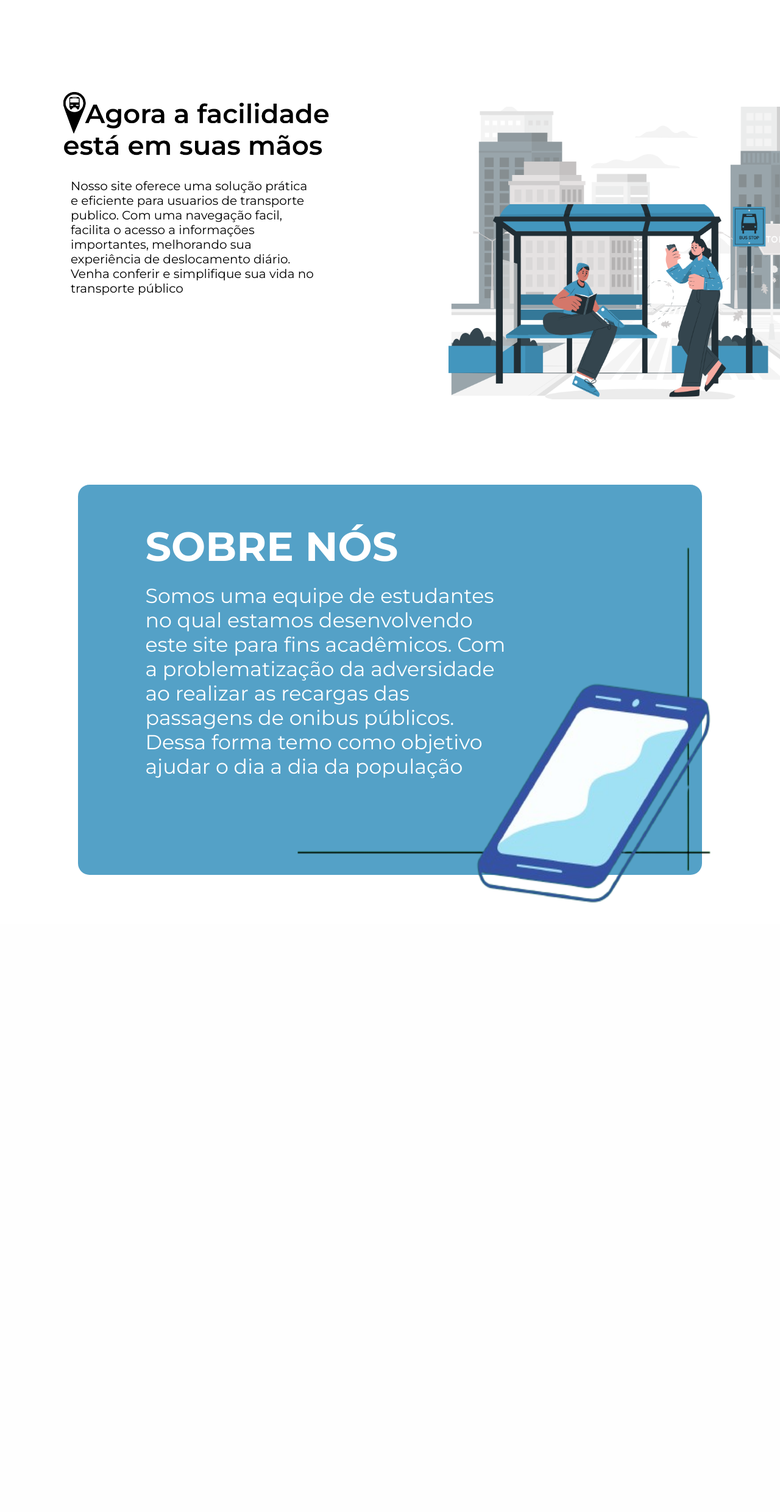
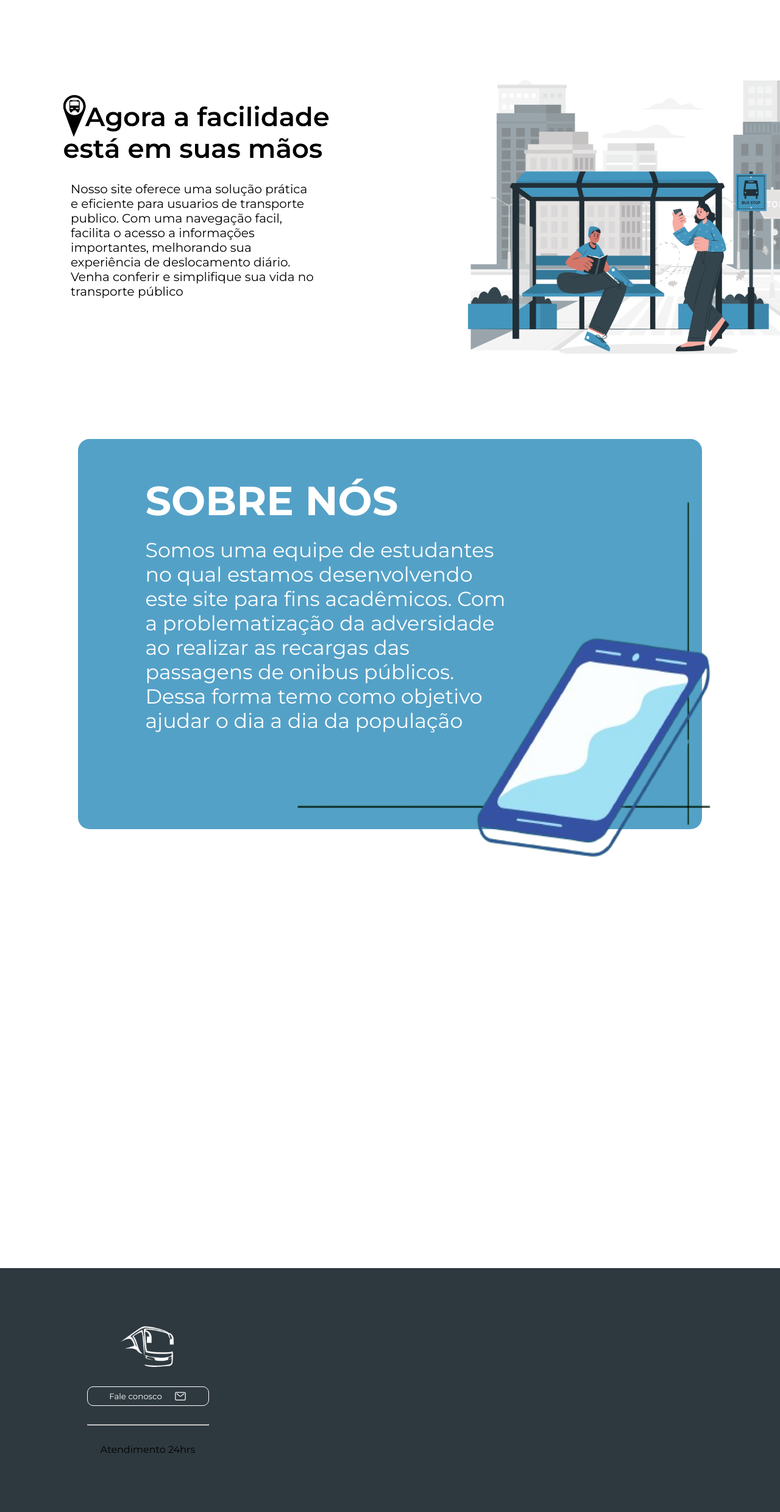
Before and after one commit to sevenoffice777/tcc, a PHP site: page / in a window 1280 px wide. Shown: the part 85-2565 px from the top of the page at 61% size. Before the commit the page ends 1566 px from the top, so only its background shows below. Run offline with PHP 8.4, Linux system fonts and the light colour scheme.

Commit message:
feat: footer created

```diff
--- a/tcc/index.html
+++ b/tcc/index.html
@@ -59,14 +59,32 @@
         </div>
 
         </div>
+
+        <div class="container">
+
+        </div>
+
     </main>
     <footer>
+        <div class="section-footer">
+            <img src="./assets/logo.png" alt="LOGO">
+            <button>Fale conosco <ion-icon name="mail-outline"></ion-icon></button>
+        <hr>
+        Atendimento 24hrs
+        </div>
+        <div class="section-footer">
 
+        </div>
+        <div class="section-footer">
+
+        </div>
+        <div class="section-footer">
+
+        </div>
     </footer>
 
-    <script>
-
-    </script>
+    <script type="module" src="https://unpkg.com/ionicons@7.1.0/dist/ionicons/ionicons.esm.js"></script>
+    <script nomodule src="https://unpkg.com/ionicons@7.1.0/dist/ionicons/ionicons.js"></script>
 </body>
 
 </html>
--- a/tcc/view/styles/lndg-styles.css
+++ b/tcc/view/styles/lndg-styles.css
@@ -23,10 +23,6 @@ body {
 nav {
     width: 100vw;
     padding: 10px;
-    position: fixed;
-    top: 0;
-    left: 0;
-    z-index: 999;
     background-color: #80bddb;
     display: flex;
     align-items: center;
@@ -62,7 +58,7 @@ a:hover {
 
 .container {
     width: 100vw;
-    height: 100vh;
+    height: 80vh;
     display: flex;
 }
 
@@ -115,8 +111,8 @@ a:hover {
 
 .inicio .right img {
     margin-bottom: 60px;
-    width: 85%;
-    height: 60%;
+    width: 80%;
+    height: 70%;
 }
 
 
@@ -124,6 +120,7 @@ a:hover {
 /* Sobre */
 
 .sobre {
+    height: 100vh;
     display: flex;
     align-items: center;
     justify-content: center;
@@ -166,3 +163,61 @@ a:hover {
     width: 100%;
     font-size: 25pt;
 }
+
+/* FOOTER */
+
+footer {
+    width: 100vw;
+    height: 400px;
+    padding: 10px;
+    display: flex;
+    align-items: center;
+    justify-content: space-around;
+    background-color: #2e393f;
+}
+
+.section-footer {
+    display: flex;
+    align-items: center;
+    justify-content: center;
+    flex-direction: column;
+    gap: 30px;
+}
+
+.section-footer *{
+    color: white;
+}
+
+.section-footer img {
+    width: 100px;
+    filter: invert(100%);
+}
+
+.section-footer button {
+    color: white;
+    width: 200px;
+    border-radius: 10px;
+    background: none;
+    border: 1px solid white;
+    padding: 5px;
+    display: flex;
+    align-items: center;
+    justify-content: center;
+    gap: 20px;
+}
+
+.section-footer button ion-icon {
+    font-size: 15pt;
+    color: white;
+    font-weight: bold;
+}
+
+.section-footer button:hover {
+    background-color: #54a1c7;
+    border: 1px solid #54a1c7;
+    cursor: pointer;
+}
+
+.section-footer hr {
+    width: 200px;
+}
```
Also changed, not shown: tcc/assets/email.png (added).
